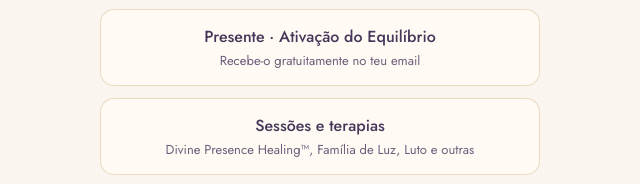
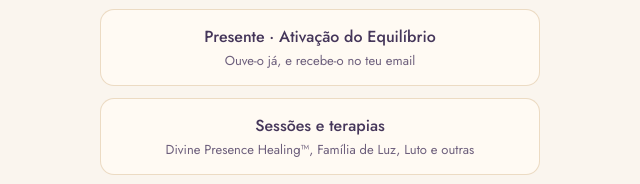
Before and after one commit to JCPaliteiro/links, a plain HTML site: page index.html in a window 1280 px wide. Shown: the part 594-778 px from the top of the page, 320-960 px from the left. Drawn offline with nearby package versions, Linux system fonts and the light colour scheme.

Commit message:
Presente: subtítulo «Ouve-o já, e recebe-o no teu email»
Co-Authored-By: Claude Opus 5.5 <noreply@anthropic.com>
Claude-Session: https://claude.ai/code/session_015hqn15VtZ2d9cYUb7L7Ley

```diff
--- a/index.html
+++ b/index.html
@@ -98,7 +98,7 @@ footer a{color:var(--gold);text-decoration:none;letter-spacing:.06em}
     </a>
     <a class="btn" data-o href="https://dashboard.mailerlite.com/forms/909226/200523205818976052/share">
       <b>Presente · Ativação do Equilíbrio</b>
-      <small>Recebe-o gratuitamente no teu email</small>
+      <small>Ouve-o já, e recebe-o no teu email</small>
     </a>
     <a class="btn" data-o href="https://terapias.joaopaliteiro.com/">
       <b>Sessões e terapias</b>
```
